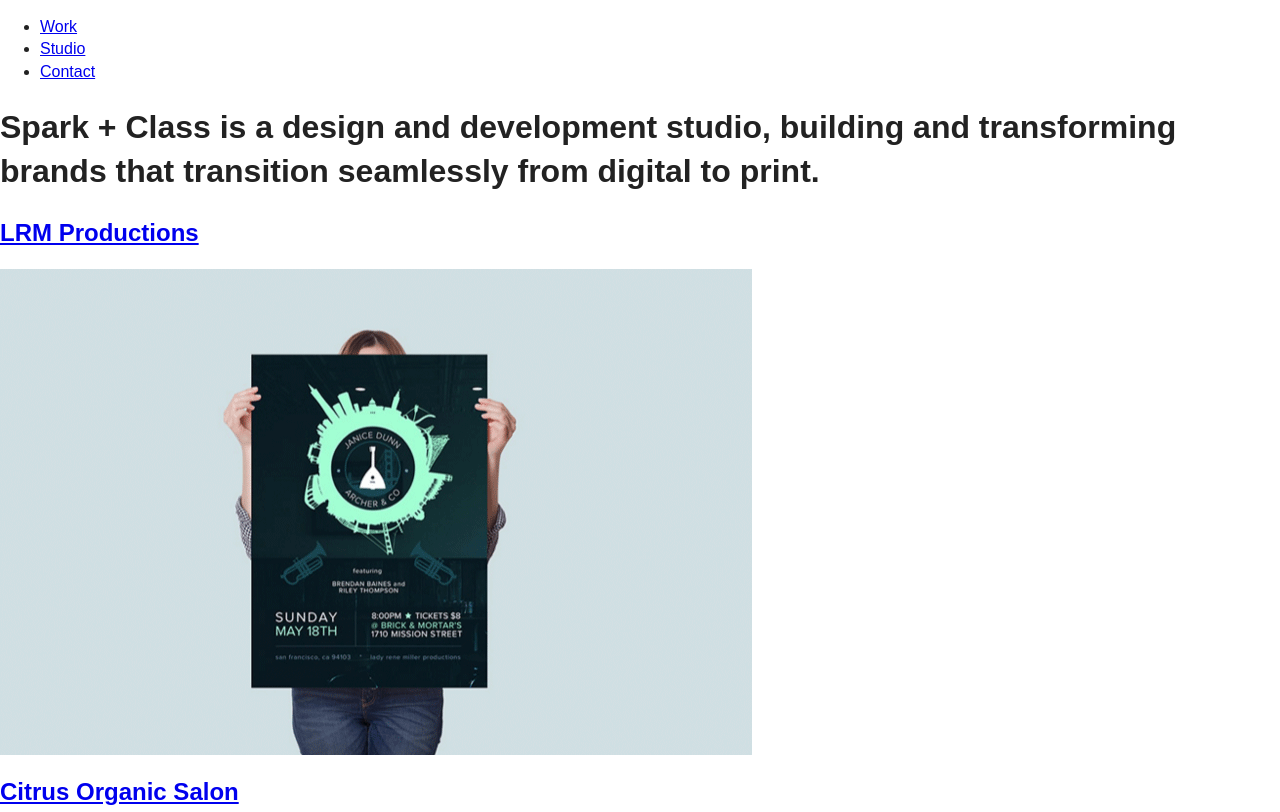
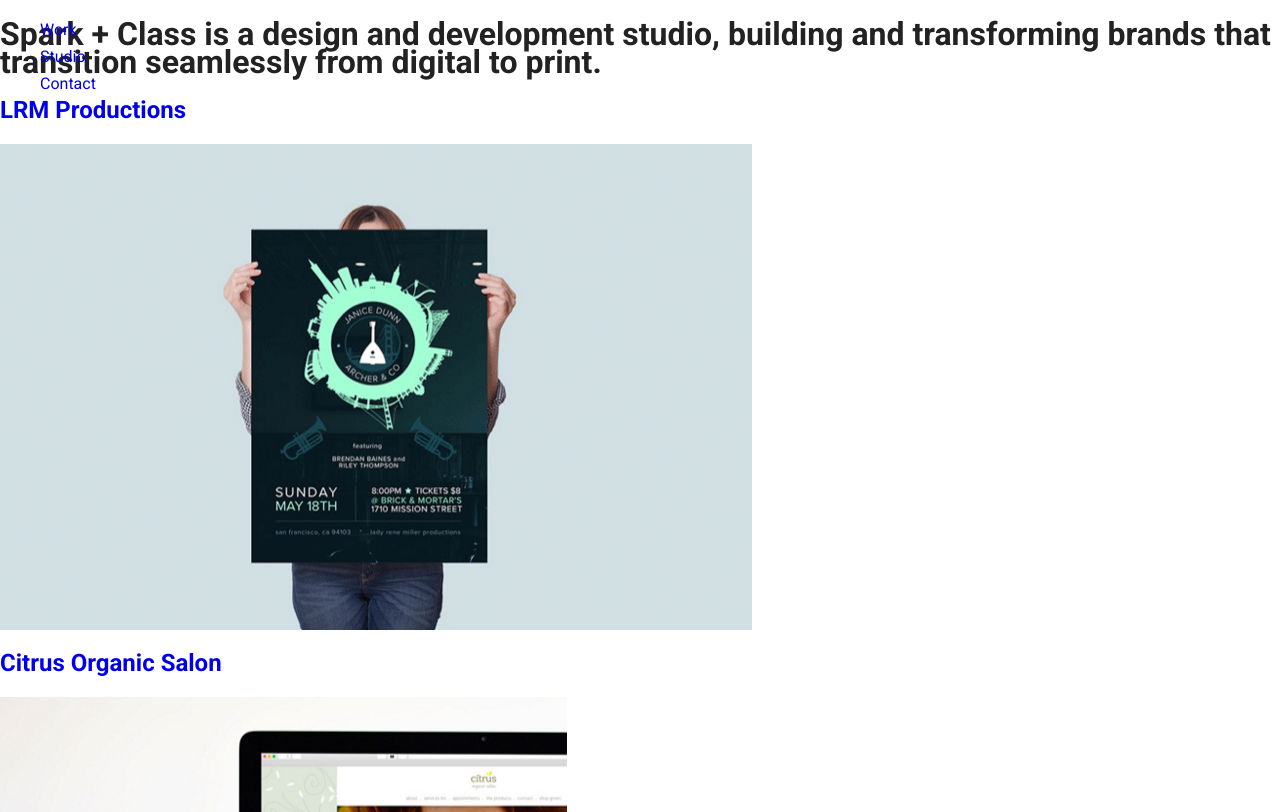
Before and after one commit to ljh2016/final, a plain HTML site: page index.html in a window 1280 px wide. Shown: the top 812 px of the page. Drawn offline with nearby package versions, Linux system fonts and the light colour scheme.

Commit message:
started the CSS
I created the globals.

```diff
--- a/css/main.css
+++ b/css/main.css
@@ -94,13 +94,44 @@ textarea {
 /* ==========================================================================
    Author's custom styles
    ========================================================================== */
-@font-face {font-family: 'Code-Pro';src: url('webfonts/30F21D_0_0.eot');src: url('webfonts/30F21D_0_0.eot?#iefix') format('embedded-opentype'),url('webfonts/30F21D_0_0.woff2') format('woff2'),url('webfonts/30F21D_0_0.woff') format('woff'),url('webfonts/30F21D_0_0.ttf') format('truetype');}
+html { box-sizing: border-box; }
+  *, *:before, *:after { box-sizing: inherit; }
 
+html {
+    background-color: #fff;
+}
 
+body {
+    line-height: 1.7em;
+    font-family: 'Roboto';
+    margin: 0;
+}
 
+a {
+    text-decoration: none;
+}
 
+ul {
+    list-style: none;
+}
 
+img {
+  max-width: 100%;
+}
 
+/* begin main header styles */
+
+.main-header {
+    position: fixed;
+    width: 100%;
+    top: 0;
+    left: 0;
+    height: 20em
+}
+
+.main-nav ul {
+    display: inline-block;
+}
 
 
 
```
